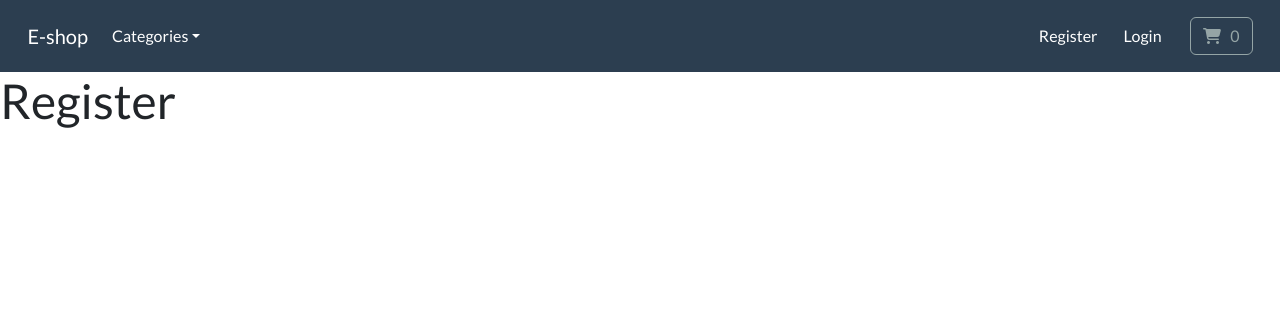
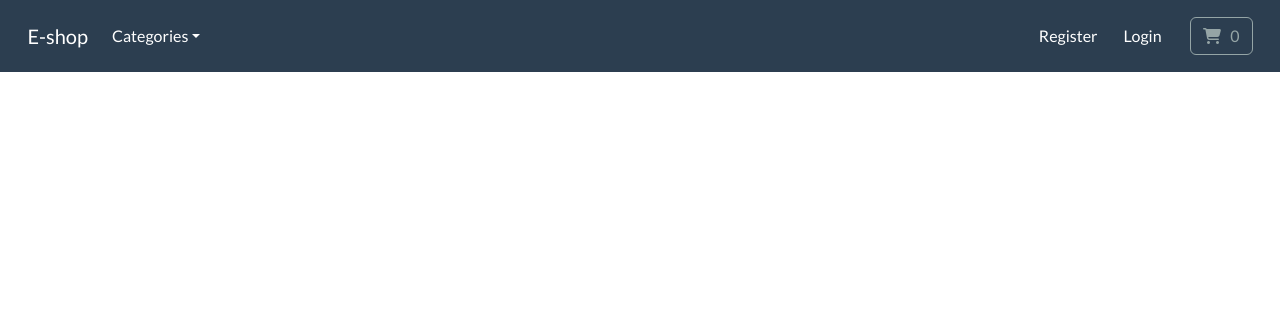
Before and after one commit to liberbell/dj11, a Django app: page /account/register/ in a window 1280 px wide. Shown: the top 332 px of the page. Run offline with Django 5.2, Linux system fonts and the light colour scheme; data comes from the database, SQL or seed files in the repository; some libraries are stand-ins or nearby versions.

Commit message:
register1

```diff
--- a/ecommerce/account/templates/account/registration/register.html
+++ b/ecommerce/account/templates/account/registration/register.html
@@ -1,5 +1,11 @@
 {% extends "store/base.html" %}
+{% load static %}
 
 {% block content %}
-<h1>Register</h1>
+<body>
+    <br>
+    <div class="container bg-white shadow-md p-5">
+
+    </div>
+</body>
 {% endblock content %}
```
